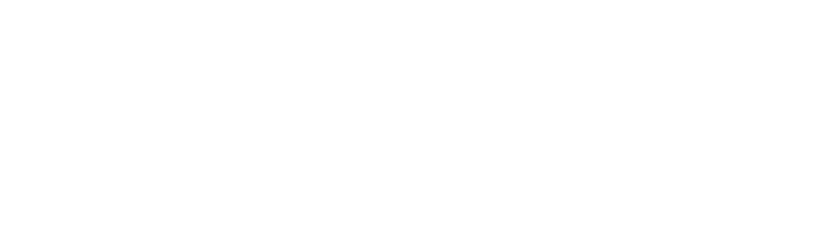
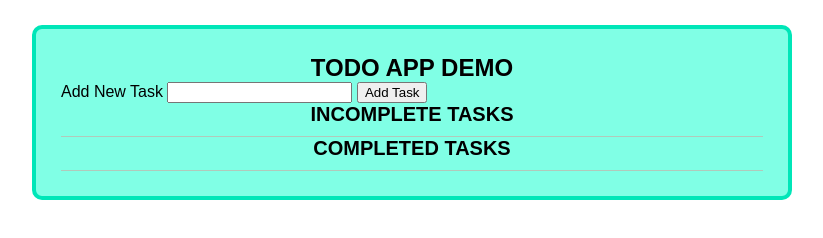
Before and after one commit to lexus2727/cv, a plain HTML site: page index.html in a window 1280 px wide. Shown: the whole page, without its empty margins (228-1051 px from the left). Drawn offline with Linux system fonts and the light colour scheme.

Commit message:
CSS set-up

```diff
--- a/index.html
+++ b/index.html
@@ -3,7 +3,8 @@
 <head>
     <meta charset="UTF-8">
     <meta name="viewport" content="width=device-width, initial-scale=1.0">
-    <title>Todo Demo/title>
+    <title>Todo Demo</title>
+    <link rel="stylesheet" type="text/css" href="style.css">
 </head>
 <body>
     <section id="container">
--- a/style.css
+++ b/style.css
@@ -0,0 +1,29 @@
+* {
+    box-sizing: border-box;
+}
+
+#container {
+    background-color: #80ffe5;
+    padding: 25px;
+    max-width: 760px;
+    margin: 25px auto;
+    overflow: hidden;
+    border-radius: 10px;
+    border: 4px solid #00e6b8;
+    font-family: sans-serif;
+
+}
+
+h1, h2 {
+    margin: 0;
+    text-align: center;
+    text-transform: uppercase;
+}
+
+h2 {
+    font-size: 20px;
+    text-align: center;
+    border-bottom: 1px solid #b1c9bb;
+    padding: 0 0 10px;
+
+}
```
